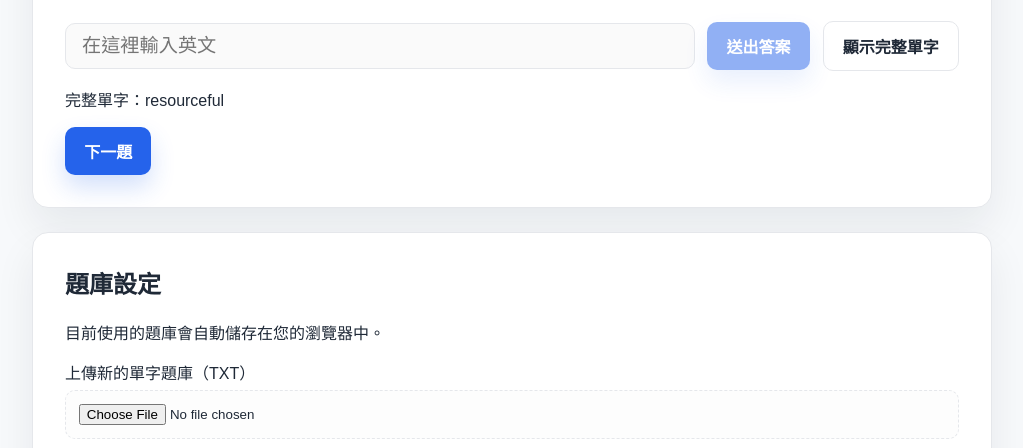
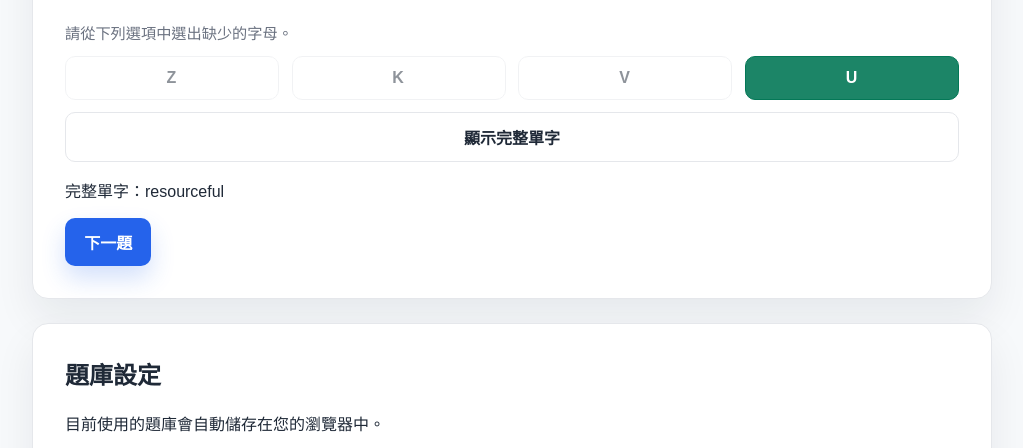
Before and after one commit to blueblance/test3, a plain HTML site: page index.html in a window 1280 px wide. Both pictures are taken after a click on the button "顯示完整單字". Shown: the part 337-785 px from the top of the page, without its empty margins (128-1151 px from the left). Drawn offline with Linux system fonts and the light colour scheme.

Commit message:
Handle vocab entries without removable letters

```diff
--- a/index.html
+++ b/index.html
@@ -32,14 +32,13 @@
         <p class="meaning" id="word-meaning">載入中...</p>
         <div class="masked-word" id="masked-word">——</div>
         <div class="answer-area">
-          <label for="answer-input" class="sr-only">請輸入缺少的字母</label>
-          <input
-            id="answer-input"
-            type="text"
-            autocomplete="off"
-            placeholder="在這裡輸入英文"
-          />
-          <button id="submit-answer">送出答案</button>
+          <p class="answer-instruction">請從下列選項中選出缺少的字母。</p>
+          <div
+            id="choice-container"
+            class="choice-grid"
+            role="group"
+            aria-label="選擇缺少的字母"
+          ></div>
           <button id="reveal-answer" class="ghost">顯示完整單字</button>
         </div>
         <p class="feedback" id="feedback"></p>
--- a/script.js
+++ b/script.js
@@ -17,11 +17,12 @@ const STORAGE_KEYS = {
   totalCorrect: 'vocabTotalCorrectV1',
 };
 
+const ALPHABET = 'abcdefghijklmnopqrstuvwxyz';
+
 const ui = {
   meaning: document.getElementById('word-meaning'),
   maskedWord: document.getElementById('masked-word'),
-  answerInput: document.getElementById('answer-input'),
-  submitBtn: document.getElementById('submit-answer'),
+  choiceContainer: document.getElementById('choice-container'),
   revealBtn: document.getElementById('reveal-answer'),
   nextBtn: document.getElementById('next-question'),
   feedback: document.getElementById('feedback'),
@@ -40,6 +41,8 @@ const state = {
   progressMap: new Map(),
   currentItem: null,
   maskedIndices: [],
+  choiceButtons: [],
+  questionLocked: false,
   score: 0,
   streak: 0,
   totalCorrect: Number(localStorage.getItem(STORAGE_KEYS.totalCorrect) || 0),
@@ -171,9 +174,17 @@ function prepareQuestion(item) {
 
   const indices = selectMissingIndices(item.word, missingCount);
   const maskedWord = maskWord(item.word, indices);
+  const missingLetters = indices.map(index => item.word[index]).join('');
 
-  state.currentItem = { item, progress, maskedWord, missingIndices: indices };
+  state.currentItem = {
+    item,
+    progress,
+    maskedWord,
+    missingIndices: indices,
+    missingLetters,
+  };
   state.maskedIndices = indices;
+  state.questionLocked = false;
 
   renderQuestion();
 }
@@ -185,6 +196,10 @@ function selectMissingIndices(word, missingCount) {
     if (i === 0 || i === word.length - 1) continue;
     if (!/[a-z]/i.test(word[i])) continue;
     available.push(i);
+  }
+
+  if (available.length === 0) {
+    return [];
   }
 
   const maxSelectable = Math.max(Math.min(missingCount, available.length), 1);
@@ -210,37 +225,28 @@ function renderQuestion() {
   if (!current) return;
 
   ui.meaning.textContent = current.item.meaning;
+  if (current.missingLetters.length === 0) {
+    ui.maskedWord.textContent = spacedWord(current.item.word);
+    ui.feedback.textContent = '這個單字沒有可填入的空格，已直接顯示答案。';
+    ui.feedback.className = 'feedback';
+    ui.nextBtn.disabled = false;
+    state.questionLocked = true;
+    ui.choiceContainer.innerHTML = '';
+    state.choiceButtons = [];
+    return;
+  }
+
   ui.maskedWord.textContent = current.maskedWord;
   ui.feedback.textContent = '';
   ui.feedback.className = 'feedback';
-  ui.answerInput.value = '';
-  ui.answerInput.disabled = false;
-  ui.submitBtn.disabled = false;
   ui.nextBtn.disabled = true;
-  ui.answerInput.focus();
+  renderChoices();
 }
 
 function updateScoreboard() {
   ui.score.textContent = state.score;
   ui.streak.textContent = state.streak;
   ui.wordsPlayed.textContent = state.totalCorrect;
-}
-
-function handleSubmit() {
-  if (!state.currentItem) return;
-  const userInput = ui.answerInput.value.trim();
-  if (!userInput) {
-    ui.feedback.textContent = '請先輸入你的答案喔！';
-    ui.feedback.className = 'feedback';
-    return;
-  }
-
-  const answer = state.currentItem.item.word;
-  if (userInput.toLowerCase() === answer.toLowerCase()) {
-    handleCorrect();
-  } else {
-    handleIncorrect();
-  }
 }
 
 function handleCorrect() {
@@ -266,10 +272,10 @@ function handleCorrect() {
 
   ui.feedback.textContent = `答對了！+${reward} 分`;
   ui.feedback.className = 'feedback success';
-  ui.answerInput.disabled = true;
-  ui.submitBtn.disabled = true;
   ui.nextBtn.disabled = false;
   ui.maskedWord.textContent = spacedWord(item.word);
+  setChoiceButtonsDisabled(true);
+  highlightCorrectChoice();
 
   updateScoreboard();
 }
@@ -311,9 +317,10 @@ function handleReveal() {
   ui.maskedWord.textContent = spacedWord(item.word);
   ui.feedback.textContent = `完整單字：${item.word}`;
   ui.feedback.className = 'feedback';
-  ui.answerInput.disabled = true;
-  ui.submitBtn.disabled = true;
   ui.nextBtn.disabled = false;
+  setChoiceButtonsDisabled(true);
+  highlightCorrectChoice();
+  state.questionLocked = true;
   updateScoreboard();
 }
 
@@ -398,14 +405,95 @@ function handleDownloadVocab() {
   URL.revokeObjectURL(url);
 }
 
-function attachEvents() {
-  ui.submitBtn.addEventListener('click', handleSubmit);
-  ui.answerInput.addEventListener('keydown', event => {
-    if (event.key === 'Enter') {
-      event.preventDefault();
-      handleSubmit();
+function renderChoices() {
+  if (!state.currentItem) return;
+
+  const correct = state.currentItem.missingLetters.toLowerCase();
+  if (correct.length === 0) {
+    ui.choiceContainer.innerHTML = '';
+    state.choiceButtons = [];
+    return;
+  }
+  const options = generateChoiceOptions(correct);
+  ui.choiceContainer.innerHTML = '';
+  state.choiceButtons = [];
+
+  options.forEach(option => {
+    const button = document.createElement('button');
+    button.type = 'button';
+    button.className = 'choice-button';
+    button.textContent = option.toUpperCase();
+    button.dataset.value = option;
+    button.addEventListener('click', () => handleChoiceSelection(option, button));
+    ui.choiceContainer.appendChild(button);
+    state.choiceButtons.push(button);
+  });
+}
+
+function generateChoiceOptions(correct) {
+  if (!correct || correct.length === 0) {
+    return [];
+  }
+  const choices = new Set([correct]);
+  const length = correct.length;
+
+  while (choices.size < 4) {
+    let candidate = '';
+    for (let i = 0; i < length; i++) {
+      const randomIndex = Math.floor(Math.random() * ALPHABET.length);
+      candidate += ALPHABET[randomIndex];
+    }
+    if (candidate === correct) continue;
+    choices.add(candidate);
+  }
+
+  return shuffleArray([...choices]);
+}
+
+function shuffleArray(array) {
+  for (let i = array.length - 1; i > 0; i--) {
+    const j = Math.floor(Math.random() * (i + 1));
+    [array[i], array[j]] = [array[j], array[i]];
+  }
+  return array;
+}
+
+function handleChoiceSelection(option, button) {
+  if (!state.currentItem) return;
+  if (state.questionLocked) return;
+
+  const normalized = option.toLowerCase();
+  const correct = state.currentItem.missingLetters.toLowerCase();
+
+  if (normalized === correct) {
+    state.questionLocked = true;
+    button.classList.add('choice-button--correct');
+    handleCorrect();
+  } else {
+    button.disabled = true;
+    button.classList.add('choice-button--incorrect');
+    handleIncorrect();
+  }
+}
+
+function setChoiceButtonsDisabled(disabled) {
+  state.choiceButtons.forEach(button => {
+    button.disabled = disabled;
+  });
+}
+
+function highlightCorrectChoice() {
+  const correct = state.currentItem?.missingLetters.toLowerCase();
+  if (!correct) return;
+
+  state.choiceButtons.forEach(button => {
+    if (button.dataset.value === correct) {
+      button.classList.add('choice-button--correct');
     }
   });
+}
+
+function attachEvents() {
   ui.nextBtn.addEventListener('click', handleNextQuestion);
   ui.revealBtn.addEventListener('click', handleReveal);
   ui.resetBtn.addEventListener('click', handleResetProgress);
--- a/styles.css
+++ b/styles.css
@@ -91,24 +91,52 @@ h1,
 
 .answer-area {
   display: flex;
-  flex-wrap: wrap;
+  flex-direction: column;
   gap: 0.8rem;
-  align-items: center;
 }
 
-.answer-area input {
-  flex: 1 1 200px;
-  font-size: 1.2rem;
-  padding: 0.7rem 1rem;
-  border-radius: 10px;
-  border: 1px solid var(--border);
-  transition: border-color 0.2s, box-shadow 0.2s;
+.answer-instruction {
+  margin: 0;
+  font-size: 0.95rem;
+  color: var(--text-muted);
 }
 
-.answer-area input:focus {
-  outline: none;
-  border-color: var(--primary);
-  box-shadow: 0 0 0 4px rgba(37, 99, 235, 0.1);
+.choice-grid {
+  display: grid;
+  grid-template-columns: repeat(auto-fit, minmax(140px, 1fr));
+  gap: 0.8rem;
+  width: 100%;
+}
+
+.choice-button {
+  background: #fff;
+  color: var(--text-main);
+  border: 1px solid var(--border);
+  box-shadow: 0 12px 24px rgba(15, 23, 42, 0.07);
+  text-transform: uppercase;
+  letter-spacing: 0.08em;
+}
+
+.choice-button:hover:not(:disabled) {
+  background: rgba(37, 99, 235, 0.08);
+}
+
+.choice-button--correct {
+  background: rgba(4, 120, 87, 0.9);
+  border-color: var(--success);
+  color: #fff;
+}
+
+.choice-button--incorrect {
+  background: rgba(185, 28, 28, 0.9);
+  border-color: var(--error);
+  color: #fff;
+}
+
+.choice-button.choice-button--correct:disabled,
+.choice-button.choice-button--incorrect:disabled {
+  opacity: 1;
+  cursor: default;
 }
 
 button {
@@ -128,15 +156,13 @@ button:disabled {
   box-shadow: none;
 }
 
-button.primary,
-#submit-answer {
+button.primary {
   background: var(--primary);
   color: #fff;
   box-shadow: 0 12px 24px rgba(37, 99, 235, 0.2);
 }
 
-button.primary:hover:not(:disabled),
-#submit-answer:hover:not(:disabled) {
+button.primary:hover:not(:disabled) {
   background: var(--primary-dark);
 }
 
@@ -209,12 +235,7 @@ code {
   }
 
   .answer-area {
-    flex-direction: column;
     align-items: stretch;
-  }
-
-  .answer-area input {
-    width: 100%;
   }
 
   button,
```
